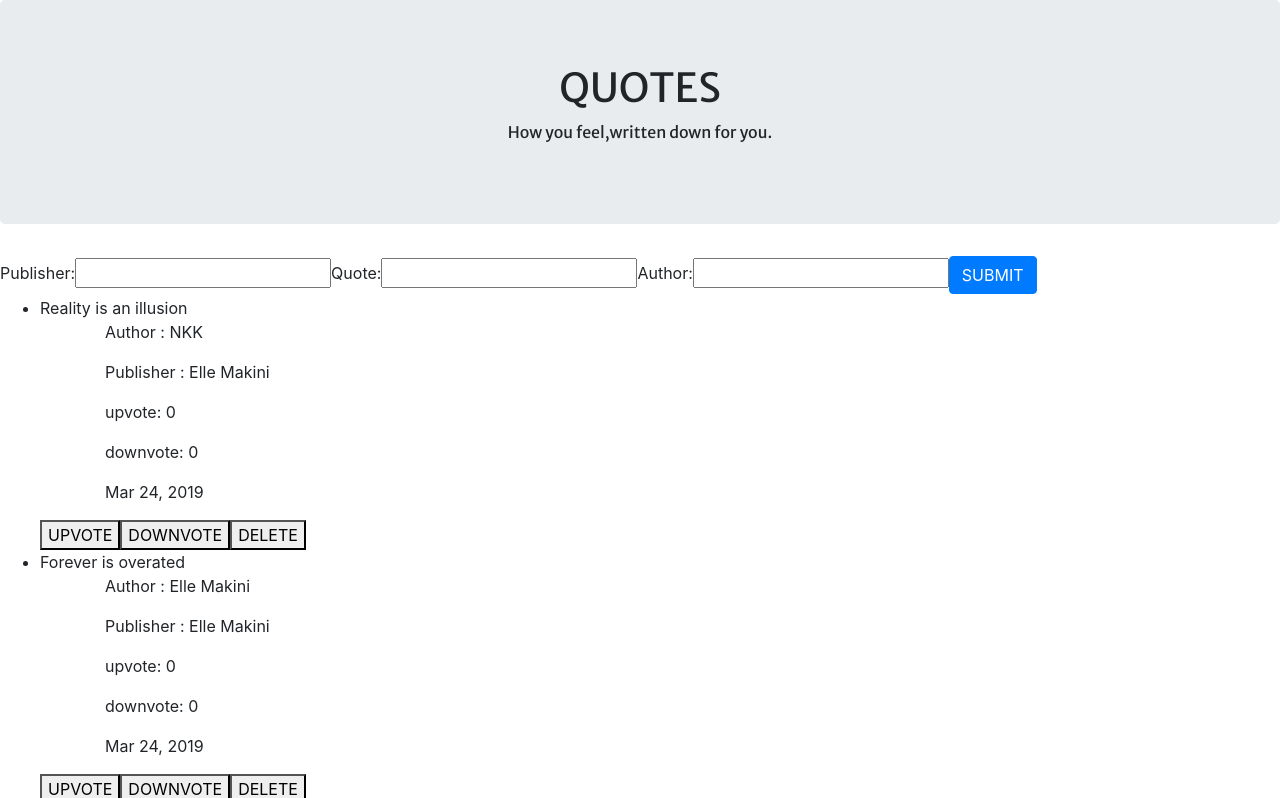
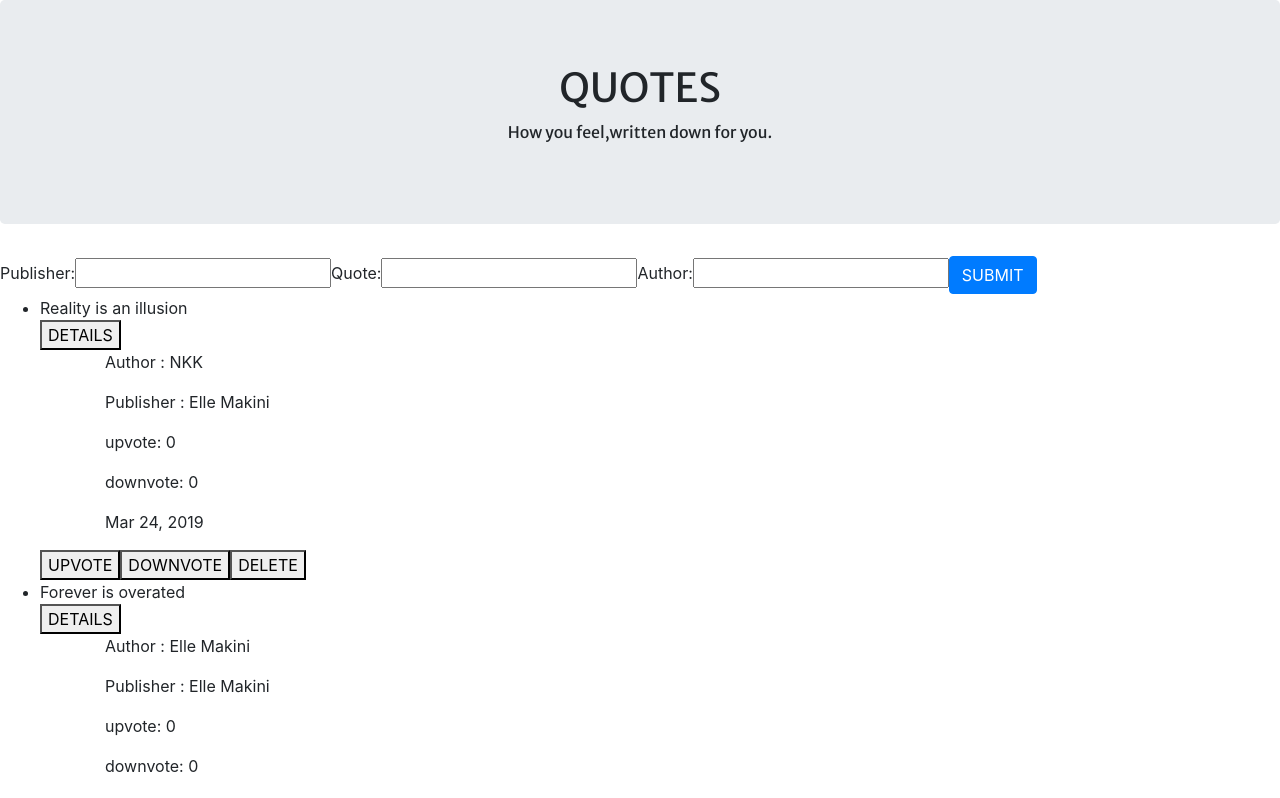
Before and after one commit to lydiah2015/Angular-quotes, an Angular app: page / in a window 1280 px wide. Shown: the top 798 px of the page. Built offline with nearby package versions, Linux system fonts and the light colour scheme.

Commit message:
initial changes

```diff
--- a/src/app/quote/quote.component.html
+++ b/src/app/quote/quote.component.html
@@ -6,6 +6,7 @@
 <ul>
   <div  *ngFor='let quote of quotes; let i=index'>
    <li>{{quote.quote}}</li>
+   <button (click)=showDetails(i)>DETAILS</button>
    <app-quote-details [quote]='quote'></app-quote-details>
      <button (click)="upVote(i)">UPVOTE</button>
      <button (click)="downVote(i)">DOWNVOTE</button>
```
